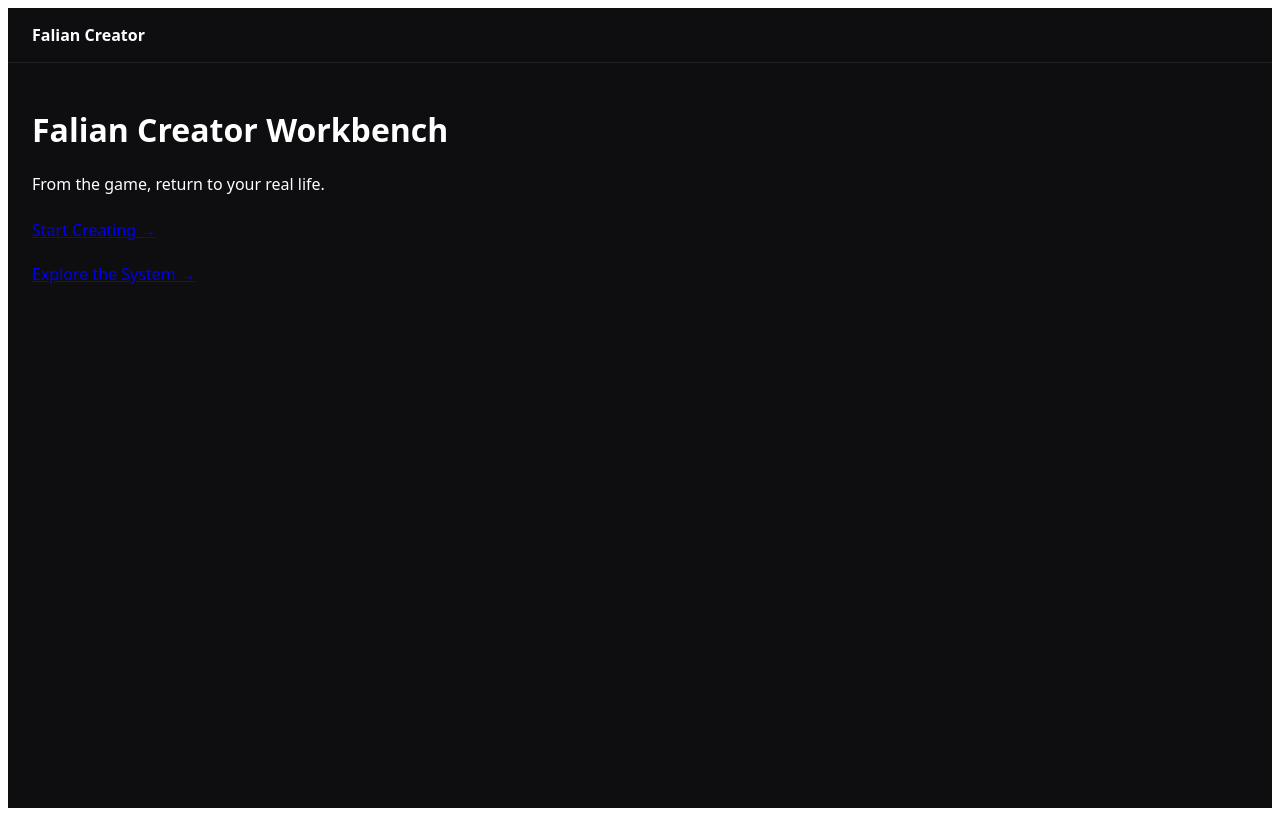
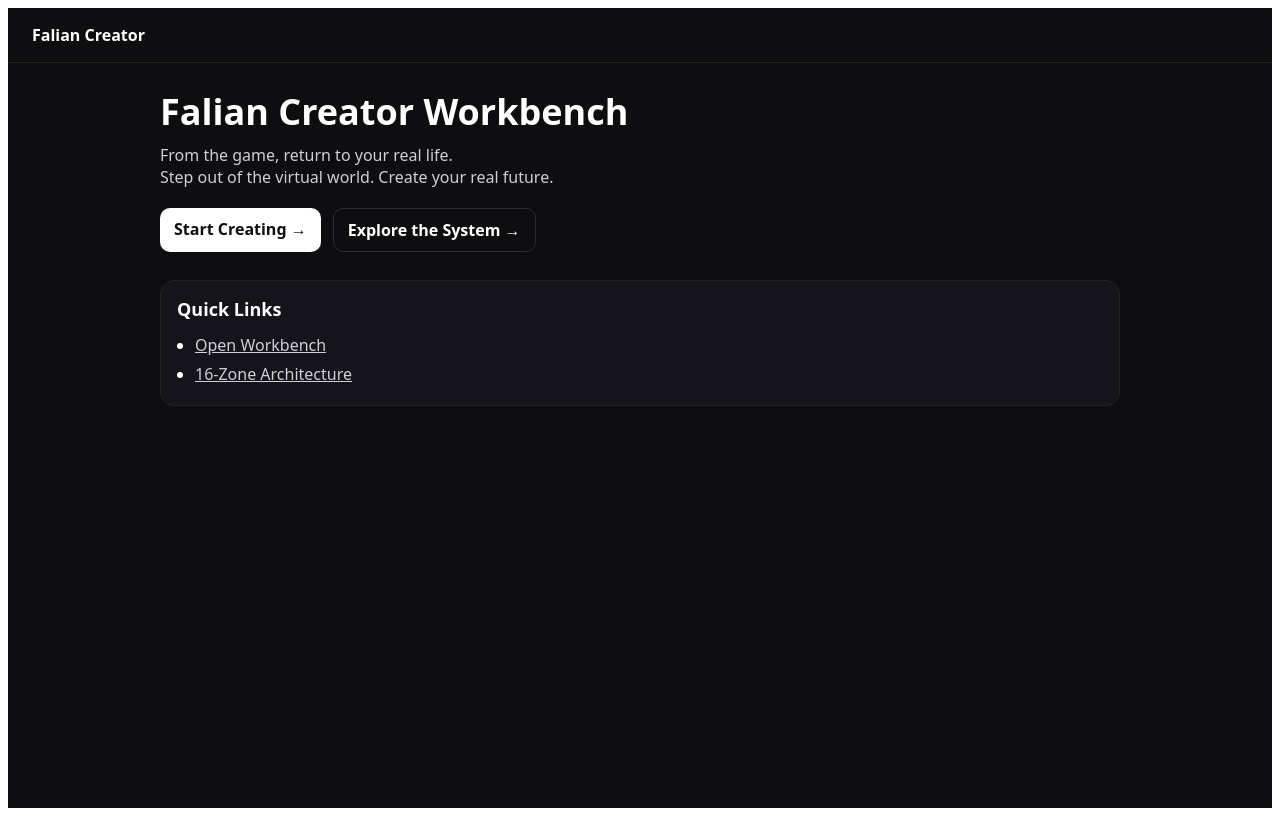
Before and after one commit to FalianWanlin/falian-creator-app, a Next.js app: page / in a window 1280 px wide. Built offline with nearby package versions, Linux system fonts and the light colour scheme.

Commit message:
Revise homepage layout and add quick links
Enhanced the homepage layout with improved styling and added quick links for better navigation.

```diff
--- a/pages/index.js
+++ b/pages/index.js
@@ -1,15 +1,69 @@
 export default function Home() {
   return (
-    <>
-      <h1>Falian Creator Workbench</h1>
-      <p>From the game, return to your real life.</p>
+    <div style={{ maxWidth: 960, margin: "0 auto" }}>
+      <h1 style={{ fontSize: 36, margin: "0 0 8px 0" }}>Falian Creator Workbench</h1>
+      <p style={{ fontSize: 16, margin: "0 0 20px 0", color: "#cfcfd6" }}>
+        From the game, return to your real life.
+        <br />
+        Step out of the virtual world. Create your real future.
+      </p>
 
-      <div style={{ marginTop: 24 }}>
-        <a href="/workbench">Start Creating →</a>
-        <br /><br />
-        <a href="/system">Explore the System →</a>
+      <div style={{ display: "flex", gap: 12, flexWrap: "wrap", marginTop: 16 }}>
+        <a
+          href="/workbench"
+          style={{
+            display: "inline-block",
+            padding: "10px 14px",
+            borderRadius: 10,
+            background: "#ffffff",
+            color: "#0e0e11",
+            textDecoration: "none",
+            fontWeight: 700,
+          }}
+        >
+          Start Creating →
+        </a>
+
+        <a
+          href="/system"
+          style={{
+            display: "inline-block",
+            padding: "10px 14px",
+            borderRadius: 10,
+            border: "1px solid #2a2a33",
+            background: "transparent",
+            color: "#ffffff",
+            textDecoration: "none",
+            fontWeight: 700,
+          }}
+        >
+          Explore the System →
+        </a>
       </div>
-    </>
+
+      <div
+        style={{
+          marginTop: 28,
+          padding: 16,
+          borderRadius: 14,
+          border: "1px solid #222",
+          background: "#14141a",
+        }}
+      >
+        <h2 style={{ fontSize: 18, margin: "0 0 10px 0" }}>Quick Links</h2>
+        <ul style={{ margin: 0, paddingLeft: 18, lineHeight: 1.8 }}>
+          <li>
+            <a href="/workbench" style={{ color: "#cfcfd6" }}>
+              Open Workbench
+            </a>
+          </li>
+          <li>
+            <a href="/system" style={{ color: "#cfcfd6" }}>
+              16-Zone Architecture
+            </a>
+          </li>
+        </ul>
+      </div>
+    </div>
   );
 }
-// trigger redeploy
```
